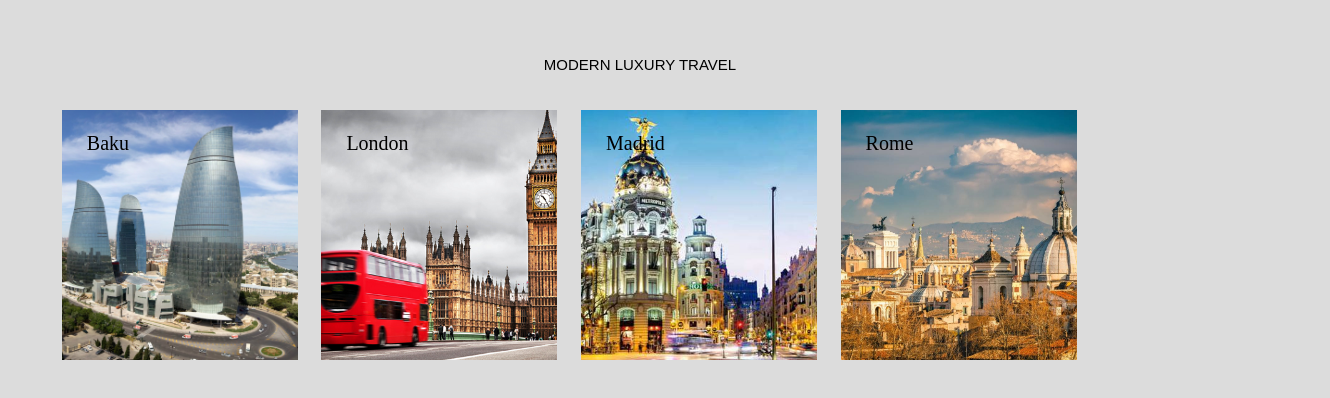
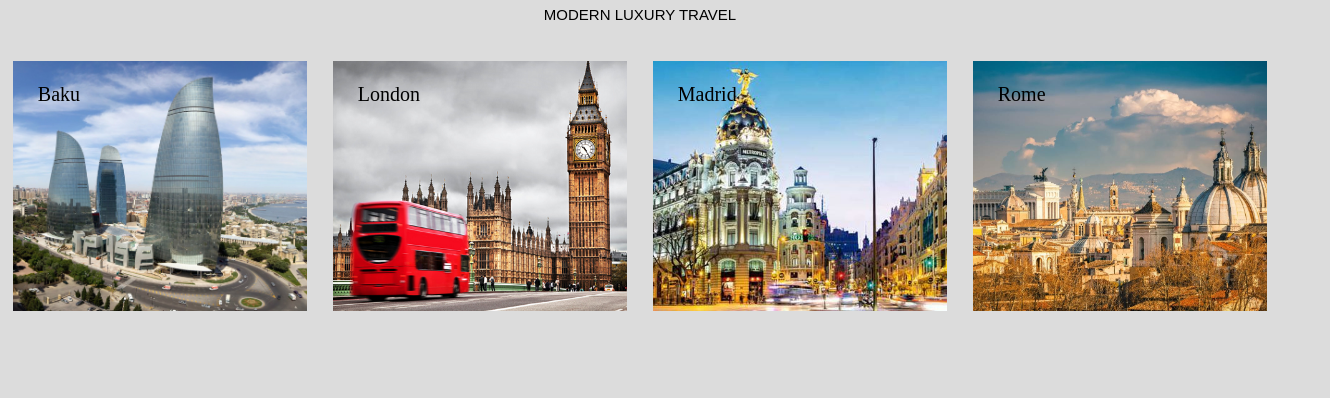
Before and after one commit to dlasauskas/css-exercise-four, a plain HTML site: page index.html in a window 1280 px wide. Shown: the whole page, 1330 px wide, since content can reach past the window. Drawn offline with Linux system fonts and the light colour scheme.

Commit message:
2nd Attempt

```diff
--- a/css/style.css
+++ b/css/style.css
@@ -9,58 +9,11 @@ body {
 }
 
 .container {
-  margin: 50px;
-  padding-right: 100px;
   width: 100%;
   text-align: center;
 }
+/* headers and font styles */
 
-div {
-  background-color: #DCDCDC;
-  float: left;
-  margin: 1% 0;
-  width: 25%;
-  padding: 20px 25px;
-}
-
-.preview {
-  margin: 1%;
-  width: 100%;
-  height: 250px;
-}
-
-/* image classes */
-
-.baku {
-  background-image: url("../images/baku.jpg");
-  background-repeat: no-repeat;
-  background-size: cover;
-  background-position: center;
-  text-align: left;
-}
-.london {
-  background-image: url("../images/london.png");
-  background-repeat: no-repeat;
-  background-size: cover;
-  background-position: center;
-  text-align: left;
-}
-.madrid {
-  background-image: url("../images/madrid.jpg");
-  background-repeat: no-repeat;
-  background-size: cover;
-  background-position: center;
-  text-align: left;
-}
-.rome {
-  background-image: url("../images/rome.jpg");
-  background-repeat: no-repeat;
-  background-size: cover;
-  background-position: center;
-  text-align: left;
-
-/* headers and font styles */
-}
 h1 {
   font-family: serif;
   font-weight: 400;
@@ -78,22 +31,42 @@ h1 {
   padding-bottom: 25px;
 }
 
-h3 {
-  font-family: sans-serif;
-  font-size: 1.8em;
-  font-weight: 300;
+.preview {
+  width: 100%;
+  height: 250px;
+  background-repeat: no-repeat;
+  background-size: cover;
+  background-position: center;
+  text-align: left;
+  float: left;
+  margin: 1% 0;
+  padding: 20px 25px;
 }
-
-/* code added to create two-column design */
 @media screen and (min-width: 575px){
    .preview {
     margin: 1%;
-    width: 48%;
-    height:250px;
+    width: 48%;}
 }
 /* code added to create four-column design */
 @media screen and (min-width: 991px){
    .preview {
-    margin: 1%;
-    width: 20%;
-    height: 250px;
+    width: 23%;}
+}
+/* image classes */
+
+.baku {
+  background-image: url("../images/baku.jpg");
+
+}
+.london {
+  background-image: url("../images/london.png");
+
+}
+.madrid {
+  background-image: url("../images/madrid.jpg");
+
+}
+.rome {
+  background-image: url("../images/rome.jpg");
+
+}
```
